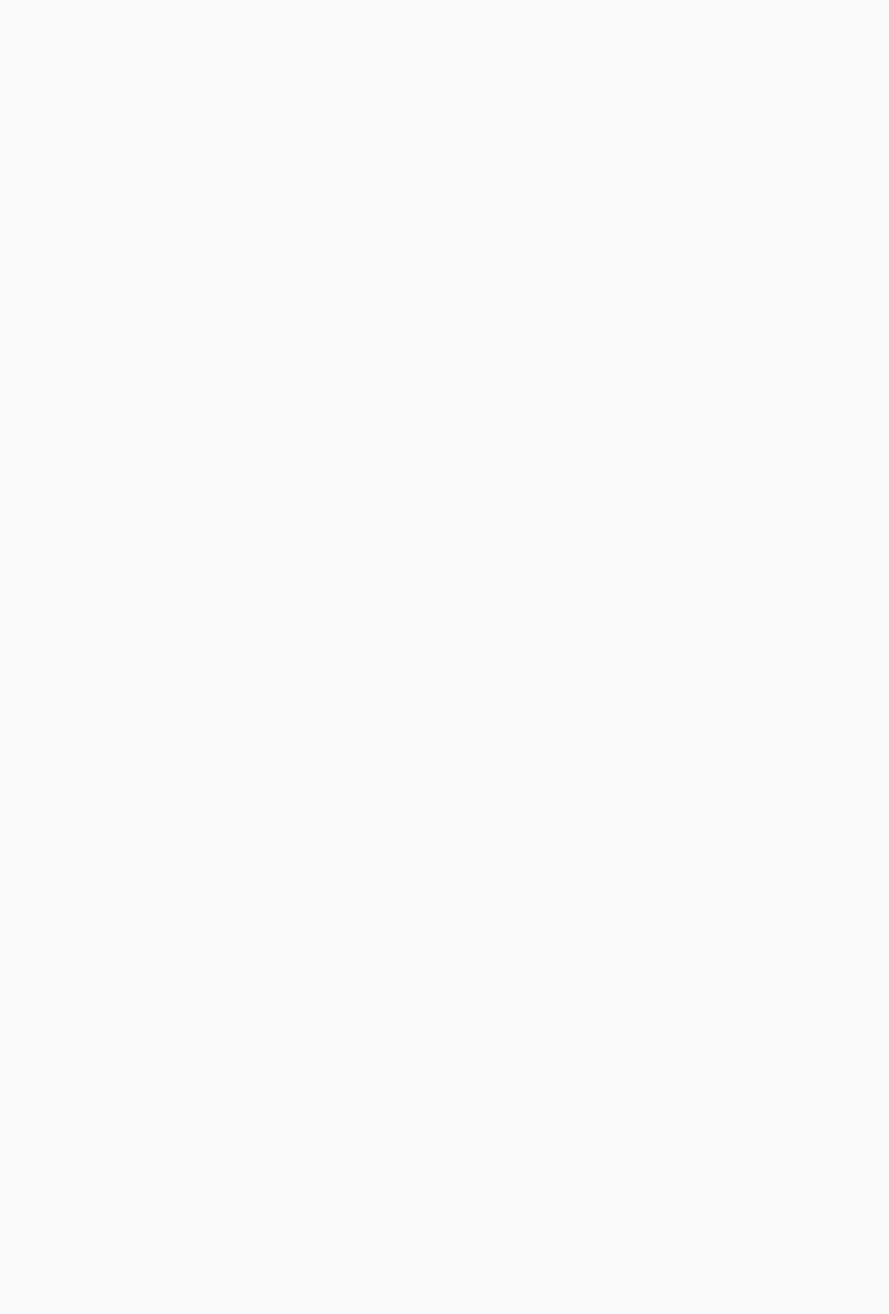
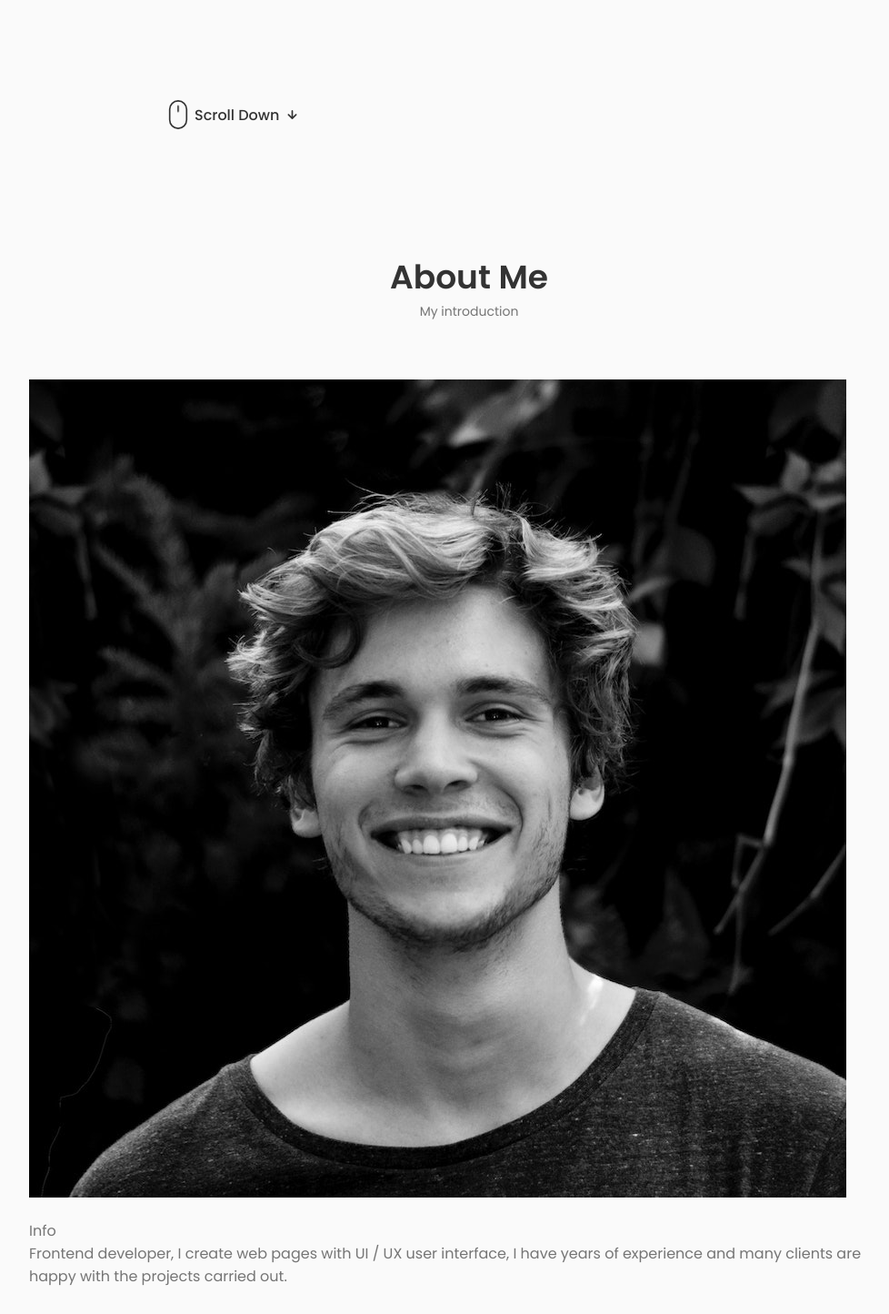
Before and after one commit to patryk77k/my-portfolio, a React (Create React App) app: page / in a window 1280 px wide. Shown: the part 486-1930 px from the top of the page at 91% size, without its empty margins (124-1102 px from the left). Before the commit the page ends 800 px from the top, so only its background shows below. Built offline with nearby package versions, Linux system fonts and the light colour scheme.

Commit message:
Info component added

```diff
--- a/src/App.js
+++ b/src/App.js
@@ -1,6 +1,7 @@
 import "./App.css";
 import Header from "./components/header/Header";
 import Home from "./components/home/Home";
+import About from "./components/about/About";
 
 function App() {
   return (
@@ -8,6 +9,7 @@
       <Header />
       <main className="main">
         <Home />
+        <About />
       </main>
     </>
   );
--- /dev/null
+++ b/src/components/about/About.jsx
@@ -0,0 +1,27 @@
+import React from "react";
+import "./about.css";
+import AboutImg from "../../assets/about.jpg";
+import CV from "../../assets/John-Cv.pdf";
+import Info from "./Info";
+
+const About = () => {
+  return (
+    <section className="about section" id="about">
+      <h2 className="section__title">About Me</h2>
+      <span className="section__subtitle">My introduction</span>
+      <div className="about__container container grid">
+        <img src={AboutImg} alt="" className="about__img" />
+        <div className="about__data">
+          <Info />
+          <p className="about__description">
+            Frontend developer, I create web pages with UI / UX user interface,
+            I have years of experience and many clients are happy with the
+            projects carried out.
+          </p>
+        </div>
+      </div>
+    </section>
+  );
+};
+
+export default About;
--- /dev/null
+++ b/src/components/about/Info.jsx
@@ -0,0 +1,7 @@
+import React from "react";
+
+const Info = () => {
+  return <div>Info</div>;
+};
+
+export default Info;
--- a/src/components/home/Home.jsx
+++ b/src/components/home/Home.jsx
@@ -2,6 +2,7 @@
 import "./home.css";
 import Social from "./Social";
 import Data from "./Data";
+import ScrollDown from "./ScrollDown";
 
 const Home = () => {
   return (
@@ -12,6 +13,7 @@
           <div className="home__img"></div>
           <Data />
         </div>
+        <ScrollDown />
       </div>
     </section>
   );
--- /dev/null
+++ b/src/components/home/ScrollDown.jsx
@@ -0,0 +1,49 @@
+import React from "react";
+
+const ScrollDown = () => {
+  return (
+    <div className="home__scroll">
+      <a href="#about" className="home__scroll-button button--flex">
+        <svg
+          width="32px"
+          height="32px"
+          class="home__scroll-mouse"
+          viewBox="0 0 247 390"
+          version="1.1"
+          xmlns="http://www.w3.org/2000/svg"
+          xmlnsXlink="http://www.w3.org/1999/xlink"
+          style={{
+            fillRule: "evenodd",
+            clipRule: "evenodd",
+            strokeLinecap: "round",
+            strokeLinejoin: "round",
+            strokeMiterlimit: "1.5",
+          }}
+        >
+          <path
+            class="wheel"
+            d="M123.359,79.775l0,72.843"
+            style={{
+              fill: "none",
+              stroke: "var(--title-color)",
+              strokeWidth: "20px",
+            }}
+          ></path>
+          <path
+            id="mouse"
+            d="M236.717,123.359c0,-62.565 -50.794,-113.359 -113.358,-113.359c-62.565,0 -113.359,50.794 -113.359,113.359l0,143.237c0,62.565 50.794,113.359 113.359,113.359c62.564,0 113.358,-50.794 113.358,-113.359l0,-143.237Z"
+            style={{
+              fill: "none",
+              stroke: "var(--title-color)",
+              strokeWidth: "20px",
+            }}
+          ></path>
+        </svg>
+        <span className="home__scroll-name">Scroll Down</span>
+        <i class="uil uil-arrow-down home__scroll-arrow"></i>
+      </a>
+    </div>
+  );
+};
+
+export default ScrollDown;
--- a/src/components/home/Social.jsx
+++ b/src/components/home/Social.jsx
@@ -2,7 +2,7 @@
 
 const Social = () => {
   return (
-    <div className="home_social">
+    <div className="home__social">
       <a
         href="http://www.instagram.com"
         className="home__social-icon"
--- a/src/components/home/home.css
+++ b/src/components/home/home.css
@@ -1,3 +1,7 @@
+.home__container {
+  row-gap: 7rem;
+}
+
 .home__content {
   grid-template-columns: 116px repeat(2, 1fr);
   padding-top: 5.5rem;
@@ -57,7 +61,7 @@
   background-repeat: no-repeat;
   background-position: center;
   background-size: cover;
-  box-shadow: inset 0 0 0 9px rgb(255, 255, 255 / 30%);
+  box-shadow: inset 0 0 0 9px rgb(255 255 255 / 30%);
   order: 1;
   justify-self: center;
   width: 300px;
@@ -76,3 +80,102 @@
     border-radius: 60% 40% 30% 70%/60% 30% 70% 40%;
   }
 }
+
+.home__scroll {
+  margin-left: 9.25rem;
+}
+
+.wheel {
+  animation: scroll 2s ease infinite;
+}
+
+@keyframes scroll {
+  0% {
+    transform: translateY(0);
+  }
+  30% {
+    transform: translateY(3, 75rem);
+  }
+}
+
+.home__scroll-name {
+  color: var(--title-color);
+  font-weight: var(--font-medium);
+  margin-right: var(--mb-0-25);
+  margin-left: 2px;
+}
+.home__scroll-arrow {
+  font-size: 1.25rem;
+  color: var(--title-color);
+}
+
+/*=============== BREAKPOINTS ===============*/
+/* For large devices */
+@media screen and (max-width: 992px) {
+  .home__content {
+    grid-template-columns: 100px repeat(2, 1fr);
+    column-gap: 1.25rem;
+  }
+
+  .home__hand {
+    width: 26px;
+    height: 26px;
+  }
+  .home__subtitle {
+    padding-left: 3.75rem;
+    margin-bottom: var(--mb-1);
+  }
+  .home__subtitle::before {
+    width: 42px;
+    top: 0.8rem;
+  }
+
+  .home__description {
+    max-width: initial;
+    margin-bottom: var(--mb-2-5);
+  }
+  .home__img {
+    width: 250px;
+    height: 250px;
+    box-shadow: inset 0 0 0 8px rgb(255 255 255 / 30%);
+  }
+
+  .home__scroll {
+    margin-left: 7.5rem;
+  }
+}
+
+/* For medium devices */
+@media screen and (max-width: 768px) {
+  .home__content {
+    grid-template-columns: 0.5fr 3fr;
+    padding-top: 3.5rem;
+  }
+  .home__img {
+    order: initial;
+    justify-self: initial;
+  }
+  .home__data {
+    grid-column: 1/3;
+  }
+  .home__img {
+    box-shadow: inset 0 0 0 6px rgb(255 255 255/30%);
+    width: 200px;
+    height: 200px;
+  }
+  .home__scroll {
+    display: none;
+  }
+}
+
+/* For small devices */
+@media screen and (max-width: 350px) {
+  .home__img {
+    width: 180px;
+    height: 180px;
+  }
+  .home__hand {
+    width: 22px;
+    height: 22px;
+  }
+}
```
Also changed, not shown: src/components/about/about.css (added).
